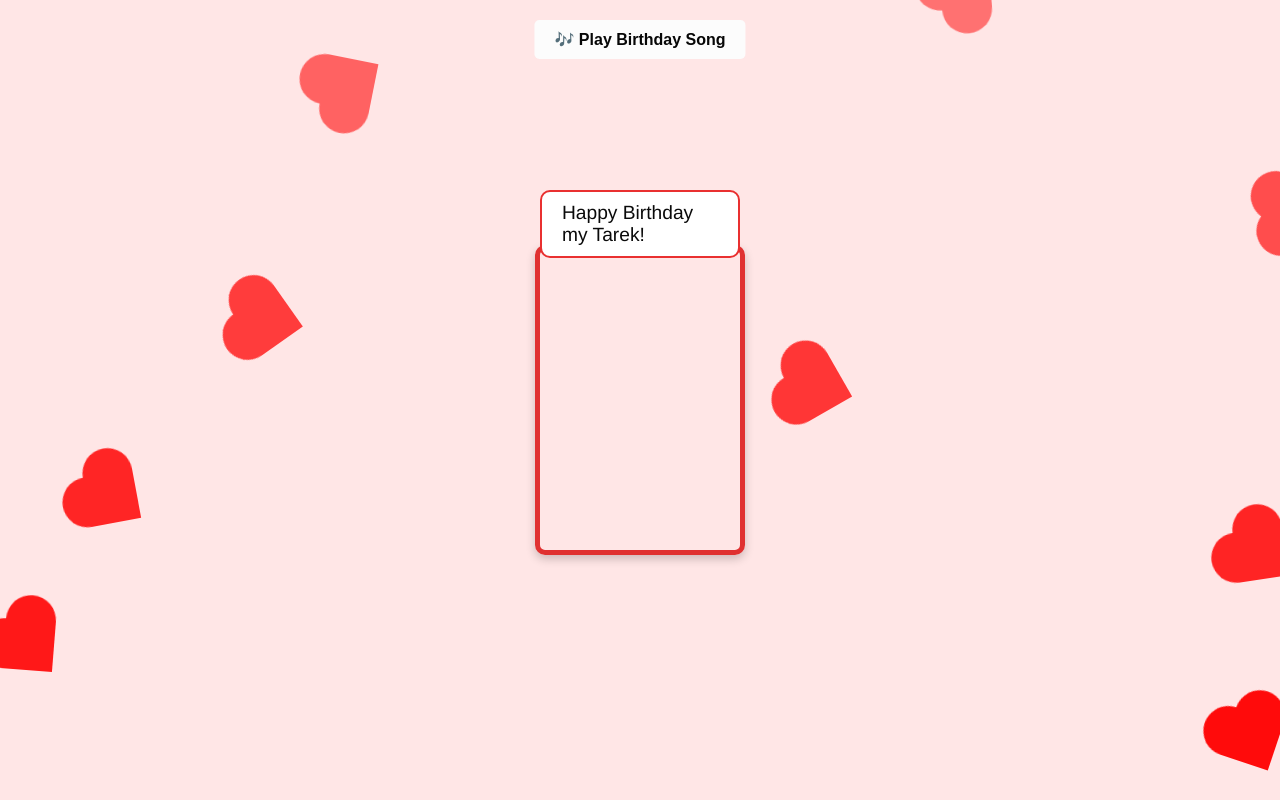
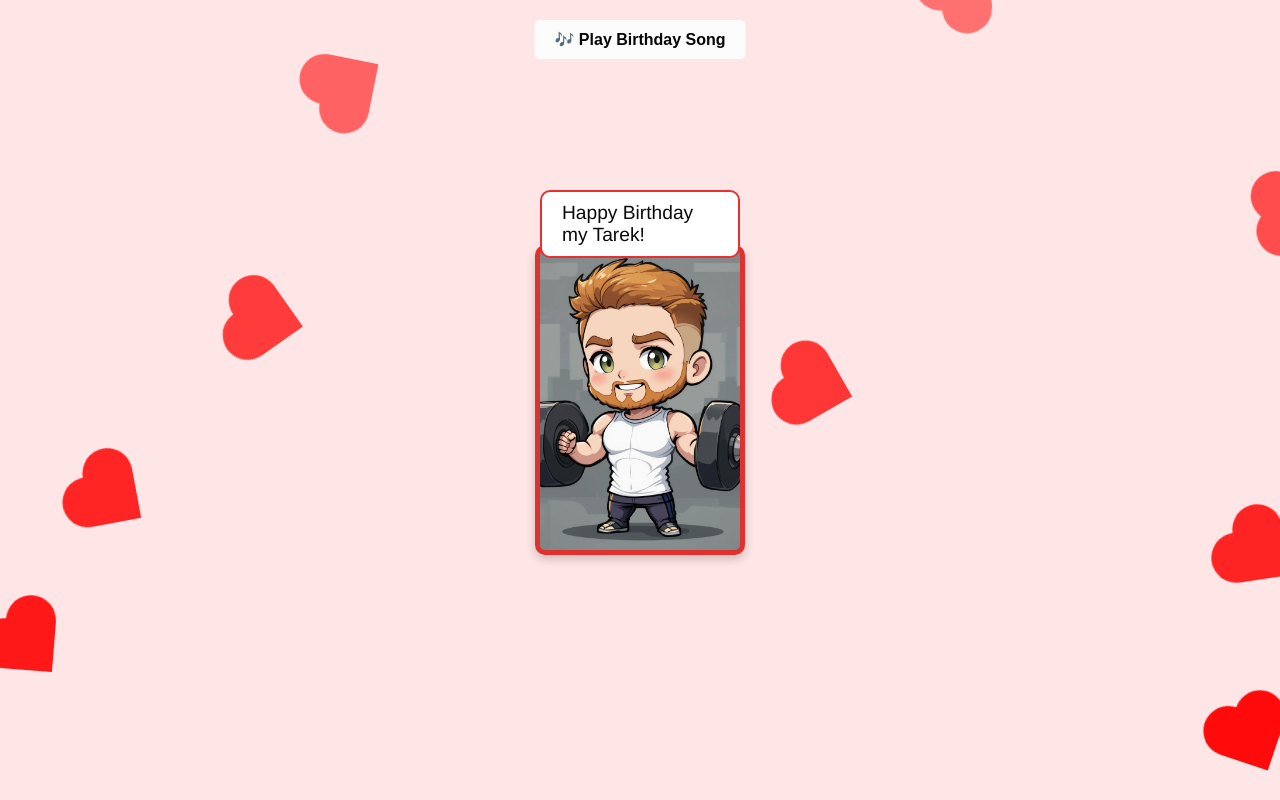
Before and after one commit to satsuki14/tarek-birthday, a plain HTML site: page index.html in a window 1280 px wide. Shown: the top 800 px of the page. Drawn offline with Linux system fonts and the light colour scheme.

Commit message:
Update index.html

```diff
--- a/index.html
+++ b/index.html
@@ -62,7 +62,7 @@
       transform: translate(-50%, -50%);
       width: 200px;
       height: 300px;
-      background-image: url('website bd/piclumen-1741793867786.png');
+      background-image: url('https://github.com/satsuki14/tarek-birthday/blob/main/piclumen-1741793867786.png');
       background-size: cover;
       background-repeat: no-repeat;
       background-position: center;
```
